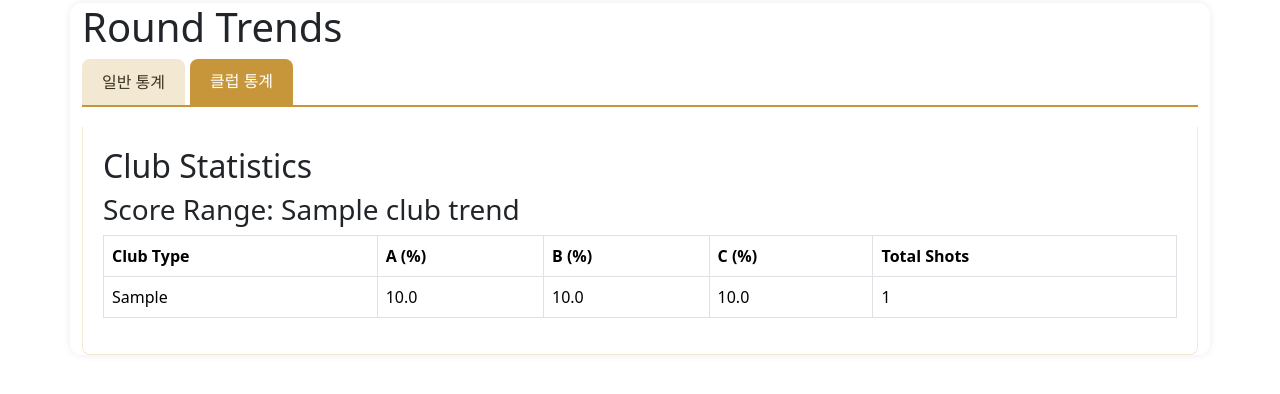
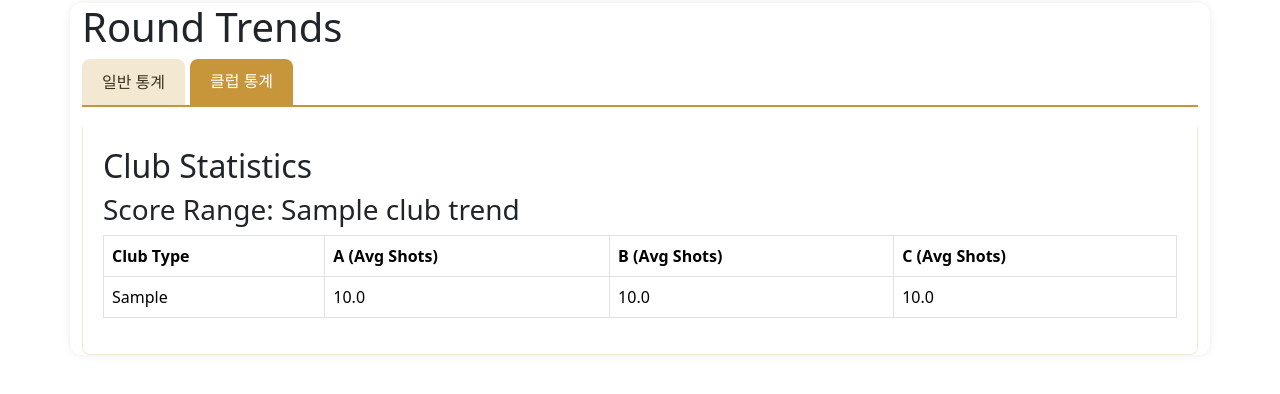
Before and after one commit to JoonYong-Kim/lalagolf, a Flask app: template src/webapp/templates/round_trends.html in a window 1280 px wide, after a click on "클럽 통계". Shown: the part 139-533 px from the top of the page. Run offline with Flask 3, Linux system fonts and the light colour scheme; the template is opened without the code that fills it: most values are stand-ins (such as "Sample title", 1, 10 or a date in 2020); parts of the project's set-up code (start-up, migrations or seed data) failed here and were passed over.

Commit message:
추가 탭

```diff
--- a/src/webapp/routes.py
+++ b/src/webapp/routes.py
@@ -481,8 +481,11 @@ def round_trends():
         "94+": (94, 200) # Assuming max score is 200 for practical purposes
     }
 
+    # Define a fixed order for club types
+    CLUB_ORDER = ['Driver', 'Wood/Utility', 'Long Iron', 'Middle Iron', 'Short Iron', 'Wedge', 'Putter']
+
     calculated_trends = defaultdict(lambda: {"girs": [], "putts_per_hole_list": [], "ob_penalties": [], "h_penalties": [], "birdies": 0, "pars": 0, "bogeys": 0, "double_bogeys_plus": 0, "total_holes": 0, "round_count": 0})
-    club_trends = defaultdict(lambda: defaultdict(lambda: {"A": 0, "B": 0, "C": 0, "total": 0}))
+    club_trends = defaultdict(lambda: defaultdict(lambda: {"A": 0, "B": 0, "C": 0}))
 
     for row in raw_trend_data:
         round_id = row['round_id']
@@ -519,7 +522,6 @@ def round_trends():
 
                 if club_type and row['retgrade']:
                     club_trends[range_name][club_type][row['retgrade']] += 1
-                    club_trends[range_name][club_type]["total"] += 1
 
                 break # Found the range, move to next round
 
@@ -545,15 +547,18 @@ def round_trends():
             "double_bogey_plus_ratio": stats["double_bogeys_plus"] / stats["total_holes"] if stats["total_holes"] > 0 else None,
         }
 
-        # Calculate club percentages
+        # Calculate club average shots per round
         final_club_trends[range_name] = {}
-        for club_type, grades in club_trends[range_name].items():
-            total = grades["total"]
+        for club_type in CLUB_ORDER: # Iterate through fixed order
+            grades = club_trends[range_name][club_type]
+            # Calculate average shots per round for A, B, C
             final_club_trends[range_name][club_type] = {
-                "A": (grades["A"] / total) * 100 if total > 0 else 0,
-                "B": (grades["B"] / total) * 100 if total > 0 else 0,
-                "C": (grades["C"] / total) * 100 if total > 0 else 0,
-                "total_shots": total
+                "A": grades["A"] / num_rounds_in_range if num_rounds_in_range > 0 else 0,
+                "B": grades["B"] / num_rounds_in_range if num_rounds_in_range > 0 else 0,
+                "C": grades["C"] / num_rounds_in_range if num_rounds_in_range > 0 else 0,
             }
+            # Ensure all club types are present even if no data for a range
+            if club_type not in club_trends[range_name]:
+                 final_club_trends[range_name][club_type] = {"A": 0, "B": 0, "C": 0}
 
     return render_template('round_trends.html', calculated_trends=final_trends, club_trends=final_club_trends)
--- a/src/webapp/templates/round_trends.html
+++ b/src/webapp/templates/round_trends.html
@@ -70,10 +70,9 @@
                 <thead>
                     <tr>
                         <th>Club Type</th>
-                        <th>A (%)</th>
-                        <th>B (%)</th>
-                        <th>C (%)</th>
-                        <th>Total Shots</th>
+                        <th>A (Avg Shots)</th>
+                        <th>B (Avg Shots)</th>
+                        <th>C (Avg Shots)</th>
                     </tr>
                 </thead>
                 <tbody>
@@ -83,7 +82,6 @@
                         <td>{{ "%.1f" % stats.A }}</td>
                         <td>{{ "%.1f" % stats.B }}</td>
                         <td>{{ "%.1f" % stats.C }}</td>
-                        <td>{{ stats.total_shots }}</td>
                     </tr>
                     {% endfor %}
                 </tbody>
```
